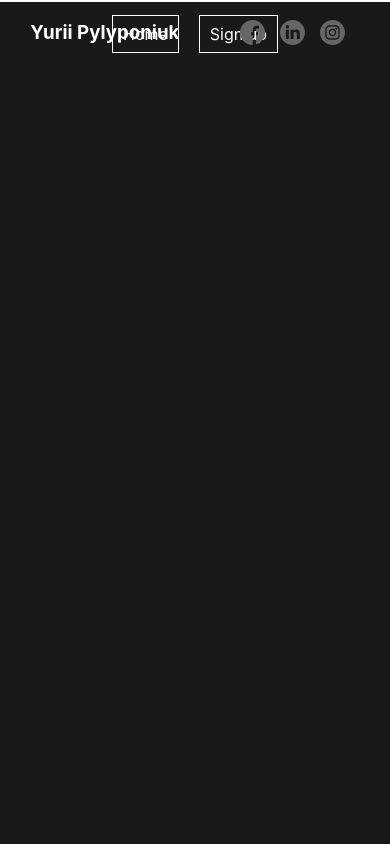
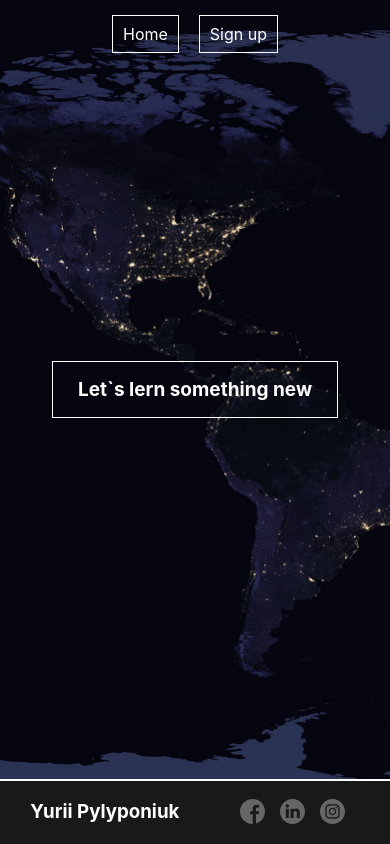
Before and after one commit to yuriiPylyponiuk/countries2, a React app: page / in a window 390 px wide. Built offline with nearby package versions, Linux system fonts and the light colour scheme.

Commit message:
fix all bugs and add responsive

```diff
--- a/src/components/App/App.js
+++ b/src/components/App/App.js
@@ -12,11 +12,11 @@ function App() {
   return (
     <div className="App">
       <div className="app-btn-main">
-        <Link to={"/home"} className=' btn' >Home</Link>
+        <Link to={"/"} className=' btn' >Home</Link>
         <Link to={"/form"} className=' btn btn-signup' >Sign up</Link>
       </div>
       <Switch>
-        <Route exact path="/home" >
+        <Route exact path="/" >
           <Home />
         </Route>
         <Route exact path="/countries">
```
